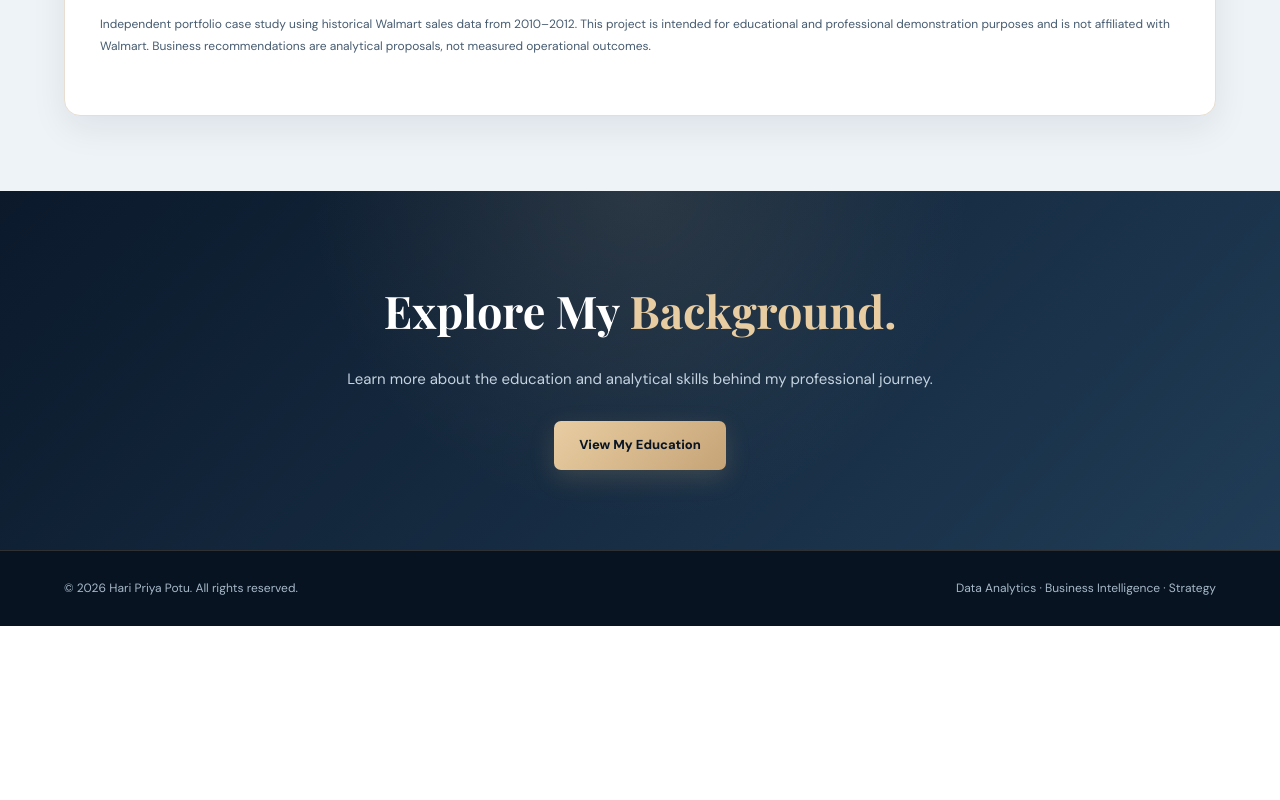
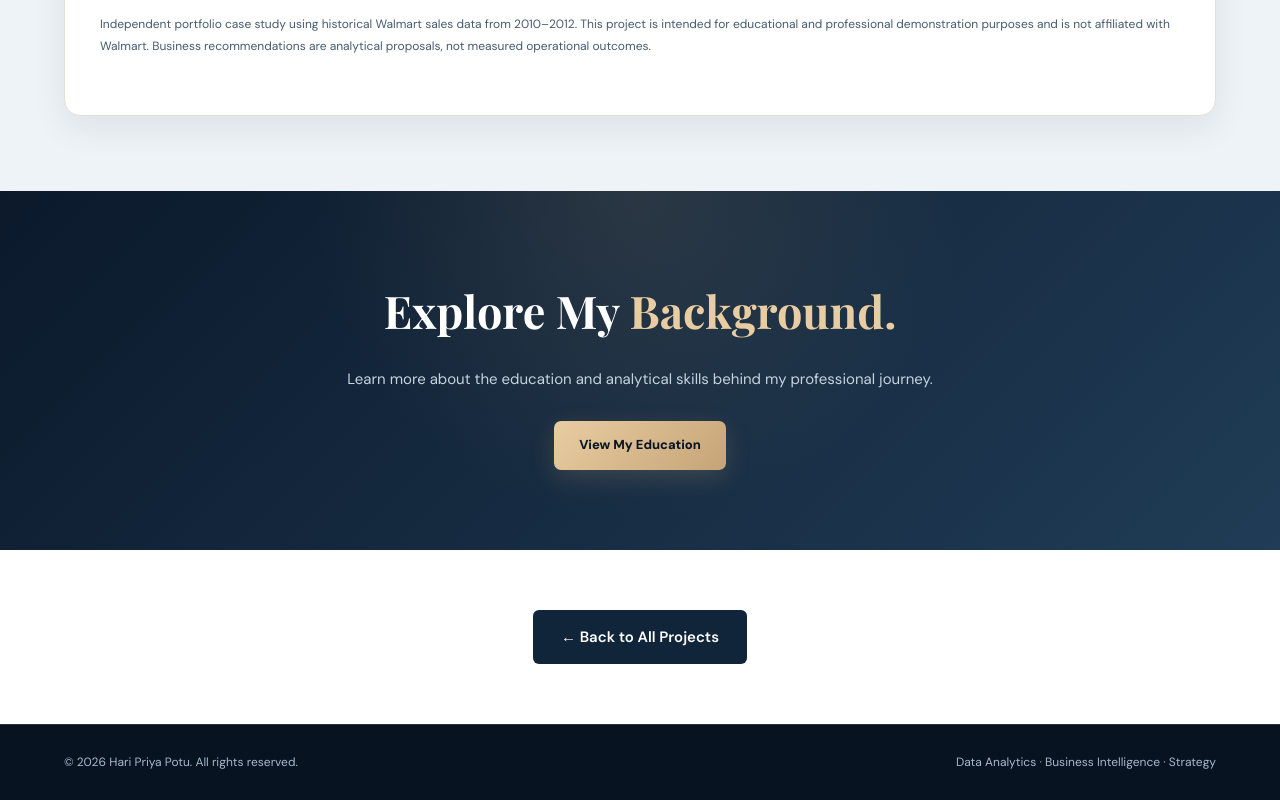
Before and after one commit to haripriya-portfolio/business-data-analyst-portfolio, a plain HTML site: page walmart.html in a window 1280 px wide. Shown: the part 6538-7338 px from the top of the page. Before the commit the page ends 7164 px from the top, so only its background shows below. Drawn offline with nearby package versions, Linux system fonts and the light colour scheme.

Commit message:
Update walmart.html

```diff
--- a/walmart.html
+++ b/walmart.html
@@ -1421,6 +1421,20 @@
 
   </main>
 
+<div style="text-align:center; margin:40px auto; padding:20px;">
+    <a href="projects.html"
+       style="display:inline-block;
+              background:#10243a;
+              color:#ffffff;
+              padding:14px 28px;
+              border-radius:6px;
+              text-decoration:none;
+              font-size:15px;
+              font-weight:600;">
+        &larr; Back to All Projects
+    </a>
+</div>
+
   <!-- FOOTER -->
 
   <footer>
```
